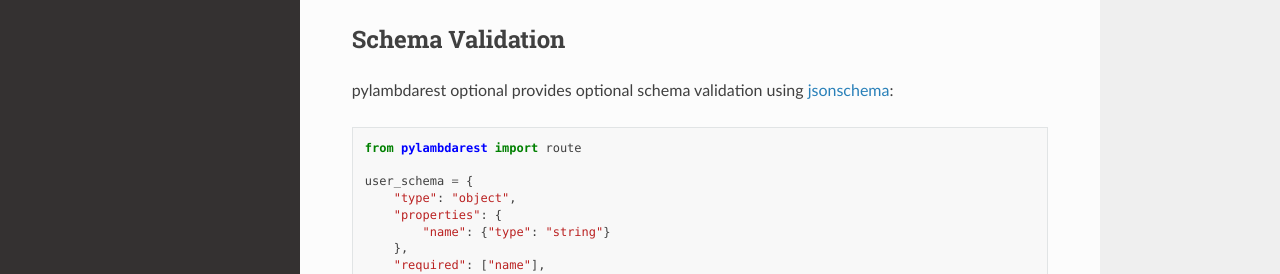
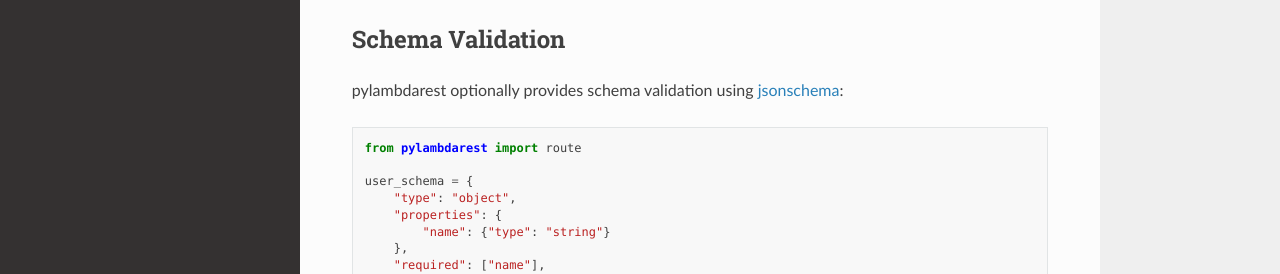
Before and after one commit to MarwanDebbiche/pylambdarest, a Sphinx documentation site: the page built from docs/source/index.rst, in a window 1280 px wide and 900 px high, scrolled down 2373 px. Shown: the part 177-451 px from the top of the window. Built offline with Sphinx 7.4.7 and the Read the Docs theme 2.0.0, drawn with Linux system fonts in a browser that asks for light colours.

Commit message:
fix typo in README and doc

````diff
--- a/README.md
+++ b/README.md
@@ -103,7 +103,7 @@ def get_user(user_id):
 
 ## Schema Validation
 
-pylambdarest optional provides optional schema validation using [jsonschema](https://github.com/Julian/jsonschema):
+pylambdarest optionally provides schema validation using [jsonschema](https://github.com/Julian/jsonschema):
 
 ```python
 from pylambdarest import route
--- a/docs/source/index.rst
+++ b/docs/source/index.rst
@@ -2,7 +2,7 @@
    :maxdepth: 4
    :hidden:
 
-   apireference
+   api_reference
 
 .. mdinclude:: ../../README.md
 
````
Also changed, not shown: docs/source/api_reference.rst (renamed from docs/source/apireference.rst).
